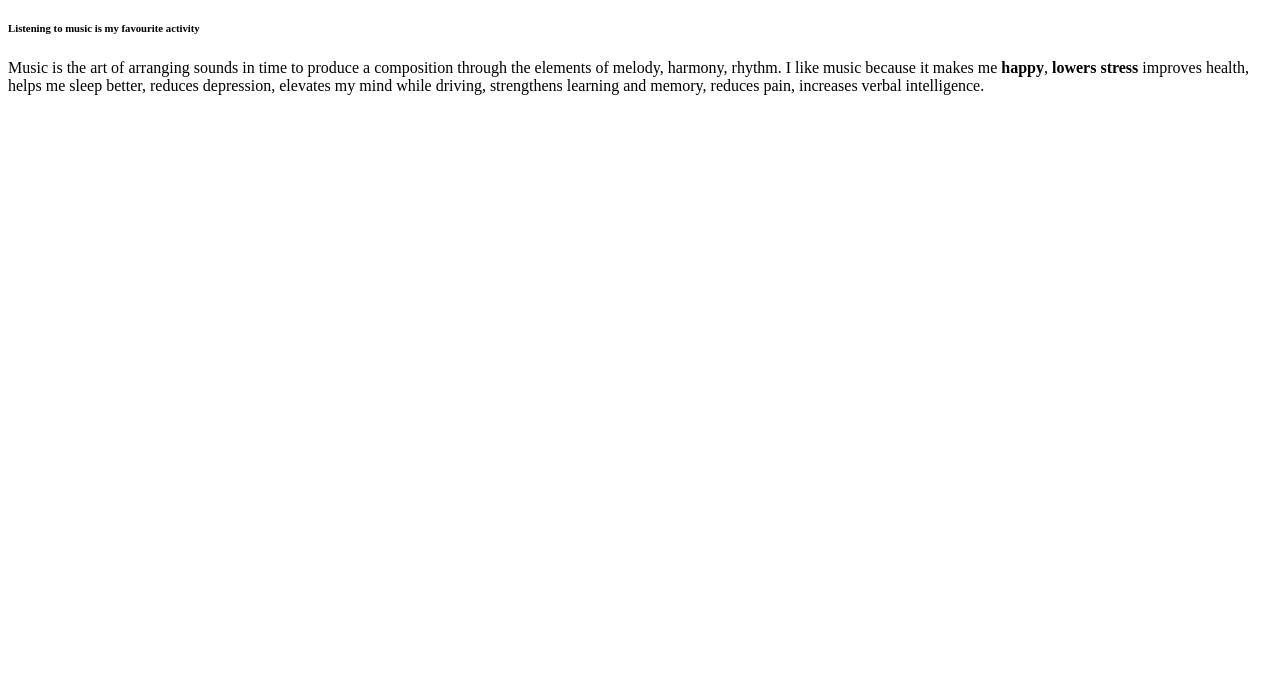
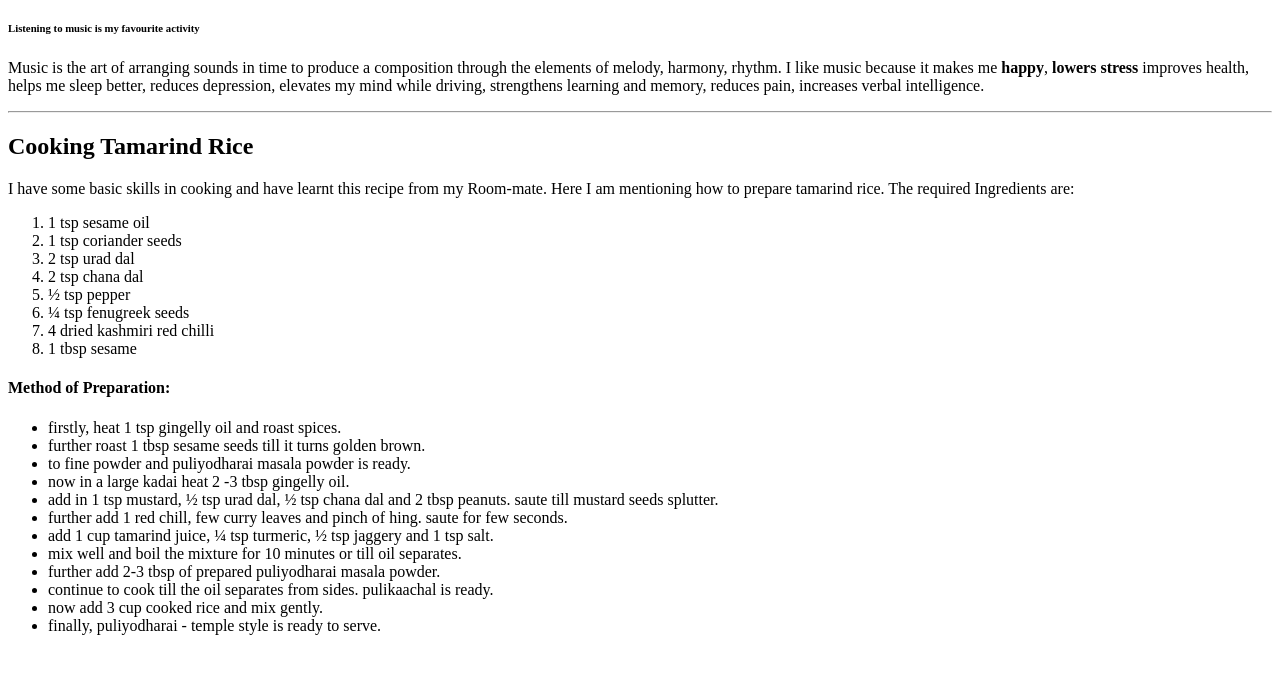
Before and after one commit to 44-563-Web-Apps-S21/webapps-s21-assignment-3-prayojitha, a plain HTML site: page index.html in a window 1280 px wide. Shown: the part 61-734 px from the top of the page. Drawn offline with Linux system fonts and the light colour scheme.

Commit message:
Ordered and Unordered list

```diff
--- a/index.html
+++ b/index.html
@@ -15,5 +15,37 @@
         Music is the art of arranging sounds in time to produce a composition through the elements of melody, harmony, rhythm.
         I like music because it makes me <b>happy</b>, <b>lowers stress</b> improves health, helps me sleep better, reduces depression, elevates my mind while driving, strengthens learning and memory, reduces pain, increases verbal intelligence.
      </p>
+<hr>
+     <h2>Cooking Tamarind Rice</h2>
+     <p>I have some basic skills in cooking and have learnt this recipe from my Room-mate.
+     Here I am mentioning how to prepare tamarind rice. The required Ingredients are:
+     </p>
+
+<ol >
+    <li>1 tsp sesame oil</li>
+    <li>1 tsp coriander seeds</li>
+    <li>2 tsp urad dal</li>
+    <li>2 tsp chana dal</li>
+    <li>½ tsp pepper</li>
+    <li>¼ tsp fenugreek seeds</li>
+    <li>4 dried kashmiri red chilli</li>
+    <li>1 tbsp sesame</li>
+ </ol>
+ <h4>Method of Preparation:</h4>
+ <ul>
+
+ <li>firstly, heat 1 tsp gingelly oil and roast spices.</li>
+ <li>further roast 1 tbsp sesame seeds till it turns golden brown.</li>
+ <li> to fine powder and puliyodharai masala powder is ready.</li>
+ <li>now in a large kadai heat 2 -3 tbsp gingelly oil.</li>
+ <li>add in 1 tsp mustard, ½ tsp urad dal, ½ tsp chana dal and 2 tbsp peanuts. saute till mustard seeds splutter.</li>
+ <li>further add 1 red chill, few curry leaves and pinch of hing. saute for few seconds.</li>
+ <li>add 1 cup tamarind juice, ¼ tsp turmeric, ½ tsp jaggery and 1 tsp salt.</li>
+ <li>mix well and boil the mixture for 10 minutes or till oil separates.</li>
+ <li>further add 2-3 tbsp of prepared puliyodharai masala powder.</li>
+ <li>continue to cook till the oil separates from sides. pulikaachal is ready.</li>
+ <li>now add 3 cup cooked rice and mix gently.</li>
+ <li>finally, puliyodharai - temple style is ready to serve.</li>
+</ul>
 </body>
 </html>
```
